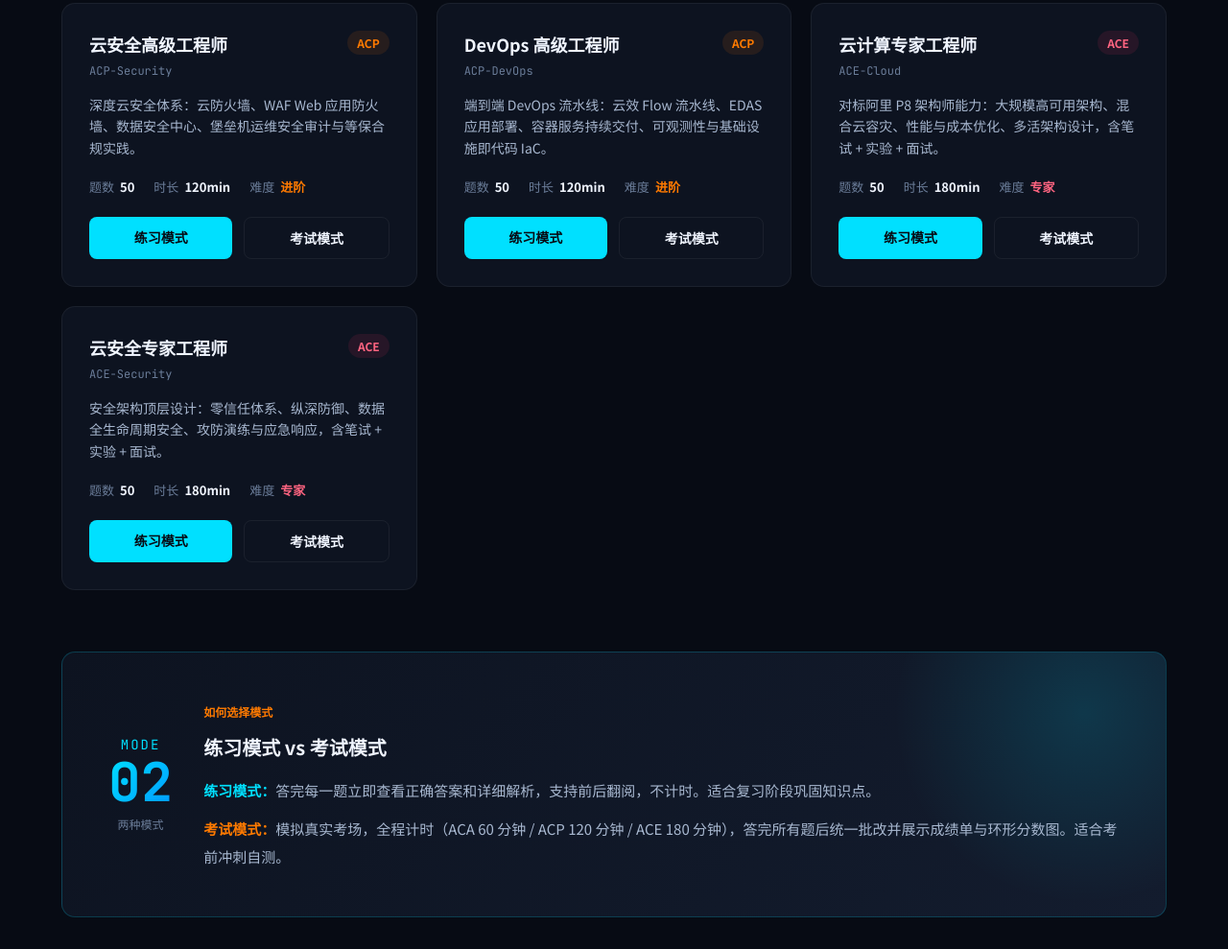
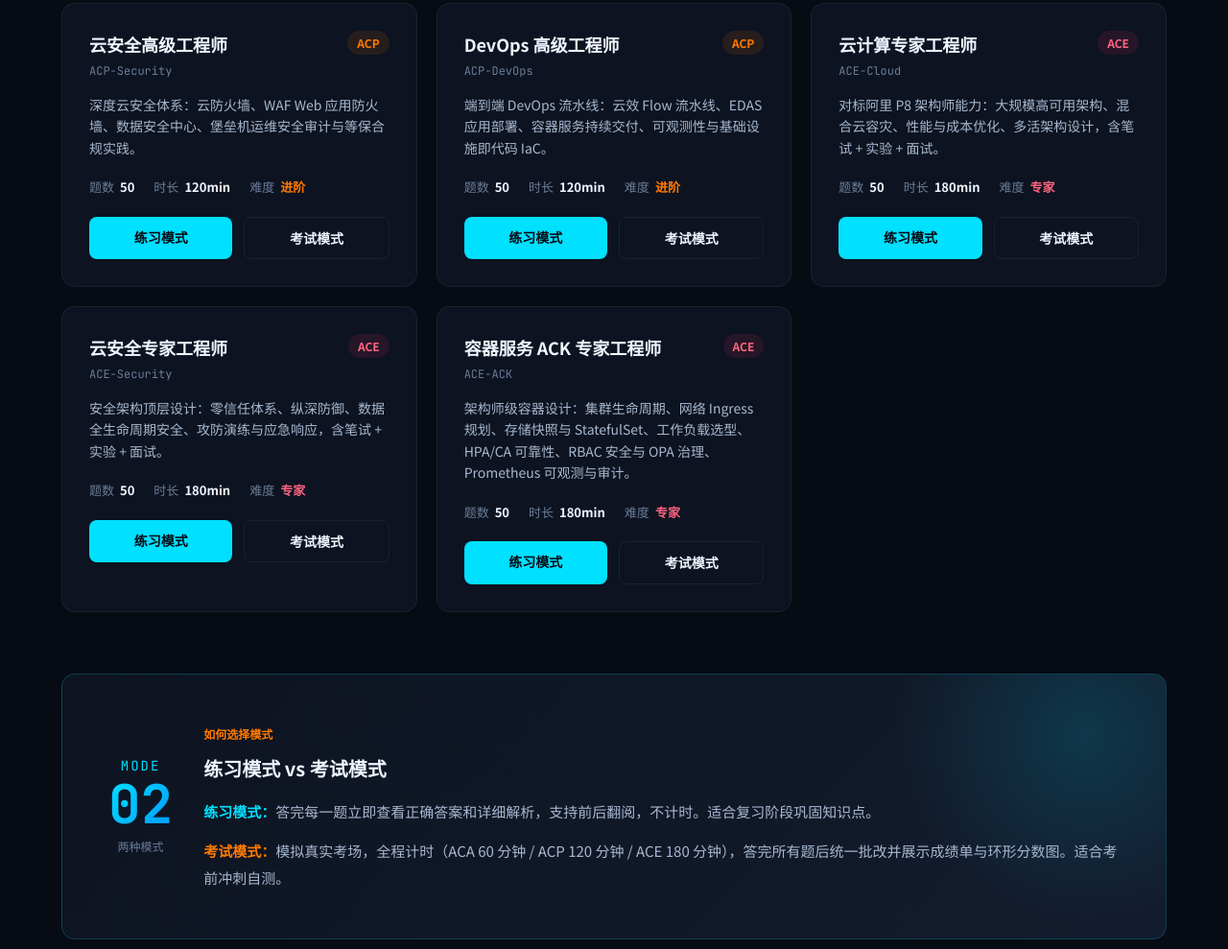
Before and after one commit to HT-MA/cloudninja-aliyun, a plain HTML site: page practice.html in a window 1280 px wide. Shown: the part 811-1800 px from the top of the page at 96% size. Drawn offline with Linux system fonts and the light colour scheme.

Commit message:
fix(e2e): wire ace-ack EXAM_META + loosen legacy meta thresholds
BUG FIXED (root cause): exam-config.js EXAM_META lacked ace-ack key,
  quiz.html init() fell into (!meta) branch => totalFromProgress=0 and
  state.questions never populated (ace-ack total=-1, meta hits=0/14)
- exam-config.js: add ace-ack -> {name:容器服务ACK专家, level:ACE, 50q, 180min, pass:90}
- app.js footer practice link: add ACE ACK 容器 (practice.html?exam=ace-ack)
- practice.html: add ace-ack card (after ace-security, same DOM/class)
- index.html: add ace-ack table row (after ace-security, onclick ?cert=ace-ack)
- playwright-e2e.js meta thresholds (aligned with Plan 交付门槛):
  * STRICT (ace-ack, acp-devops): >= floor(metaTotal * 0.6)
    (ace-ack 14*0.6=8.4 → floor=8; acp-devops 14*0.6=8.4 → 8)
  * LEGACY (other 6): >= 2 (avoid blocking on metaKeys not matching 题库 verbatim)
- Summary row now uses same strict/legacy threshold logic as per-exam check
- state.questions full haystack scan preserved from 39c048d

```diff
--- a/app.js
+++ b/app.js
@@ -134,6 +134,7 @@ const footerHTML = `
                 <a href="practice.html?exam=acp-cloud">ACP 云计算</a>
                 <a href="practice.html?exam=acp-security">ACP 云安全</a>
                 <a href="practice.html?exam=acp-devops">ACP DevOps</a>
+                <a href="practice.html?exam=ace-ack">ACE ACK 容器</a>
             </div>
             <div class="footer-col">
                 <h5>认证指南</h5>
--- a/exam-config.js
+++ b/exam-config.js
@@ -14,7 +14,8 @@ const EXAM_META = {
     'acp-security': { name: '云安全高级工程师', level: 'ACP', qcount: 50, duration: 120, passScore: 80 },
     'acp-devops':   { name: 'DevOps 高级工程师', level: 'ACP', qcount: 50, duration: 120, passScore: 80 },
     'ace-cloud':    { name: '云计算专家工程师', level: 'ACE', qcount: 50, duration: 180, passScore: 90 },
-    'ace-security': { name: '云安全专家工程师', level: 'ACE', qcount: 50, duration: 180, passScore: 90 }
+    'ace-security': { name: '云安全专家工程师', level: 'ACE', qcount: 50, duration: 180, passScore: 90 },
+    'ace-ack':      { name: '容器服务 ACK 专家工程师', level: 'ACE', qcount: 50, duration: 180, passScore: 90 }
 };
 
 /* 当前已开放练习的方向（certifications 详情页据此决定是否显示"开始练习"） */
--- a/practice.html
+++ b/practice.html
@@ -189,6 +189,26 @@
                 </div>
             </div>
 
+            <div class="exam-card reveal" data-level="ace" data-exam="ace-ack">
+                <div class="exam-card-head">
+                    <div>
+                        <h3>容器服务 ACK 专家工程师</h3>
+                        <div class="exam-code">ACE-ACK</div>
+                    </div>
+                    <span class="cert-level level-ace">ACE</span>
+                </div>
+                <div class="exam-desc">架构师级容器设计：集群生命周期、网络 Ingress 规划、存储快照与 StatefulSet、工作负载选型、HPA/CA 可靠性、RBAC 安全与 OPA 治理、Prometheus 可观测与审计。</div>
+                <div class="exam-meta">
+                    <div class="exam-meta-item">题数 <strong style="color:var(--text-0)">50</strong></div>
+                    <div class="exam-meta-item">时长 <strong style="color:var(--text-0)">180min</strong></div>
+                    <div class="exam-meta-item">难度 <strong style="color:var(--red)">专家</strong></div>
+                </div>
+                <div class="exam-actions">
+                    <a class="exam-btn-practice" href="quiz.html?exam=ace-ack&mode=practice">练习模式</a>
+                    <a class="exam-btn-exam" href="quiz.html?exam=ace-ack&mode=exam">考试模式</a>
+                </div>
+            </div>
+
         </div>
 
         <!-- Mode tips -->
```
Also changed, not shown: index.html (+9 -0 lines), outputs/playwright-e2e.js (+10 -4 lines).
